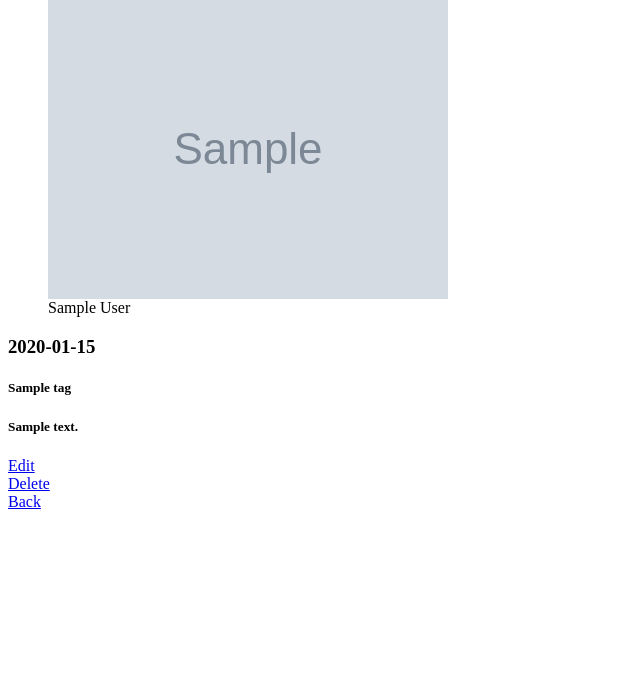
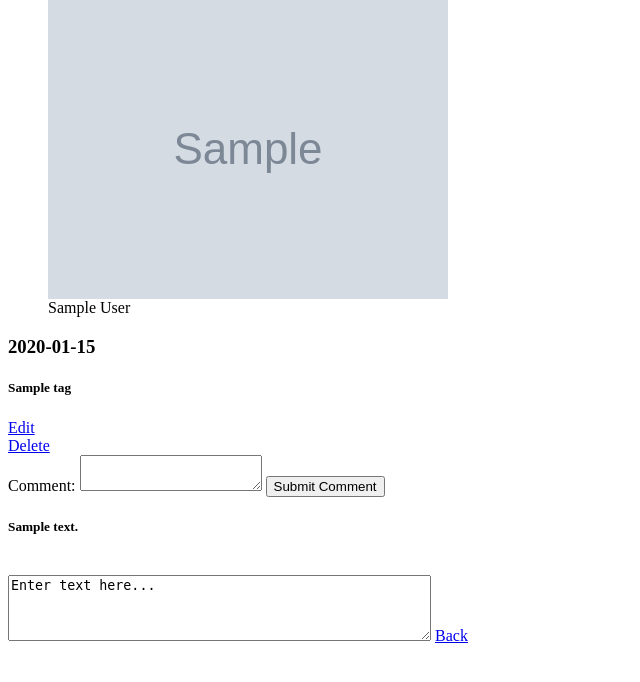
Before and after one commit to mjudge4/BabiesGrow, a Flask app: page /offerings/1/ in a window 1280 px wide. Shown: the part 67-749 px from the top of the page, without its empty margins (0-640 px from the left). Run offline with Flask 2, Linux system fonts and the light colour scheme; the visitor is signed in with stand-in values (Sample User, id 1); tables that the repository leaves empty hold one stand-in row (values such as "Sample post"); grey boxes marked "Sample" are stand-in pictures.

Commit message:
Adding comment form

```diff
--- a/templates/offeringDetail.html
+++ b/templates/offeringDetail.html
@@ -23,14 +23,27 @@
         <h5>{{i.tag_name}}</br></h5>
         {% endfor %}
 
+        <a href='{{ url_for('editOffering', offering_id = offering.id) }}'>Edit</a>
+        </br>
+        <a href='{{ url_for('deleteOffering', offering_id = offering.id) }}'>Delete</a>
+        </br>
+
+        <form id="myForm" action="comment.php" method="post">
+            Comment: <textarea name="comment"></textarea>
+            <input type="submit" value="Submit Comment" />
+        </form>
+
         {% for j in comments %}
         <h5>{{j.body}}</br></h5>
         {% endfor %}
 	</div>
-    <a href='{{ url_for('editOffering', offering_id = offering.id) }}'>Edit</a>
-    </br>
-    <a href='{{ url_for('deleteOffering', offering_id = offering.id) }}'>Delete</a>
-    </br>
+
+<br>
+<textarea rows="4" cols="50" name="comment" form="usrform">
+Enter text here...</textarea>
+
+
+
     <a href='{{url_for('offering')}}'>Back</a>
 
 
```
